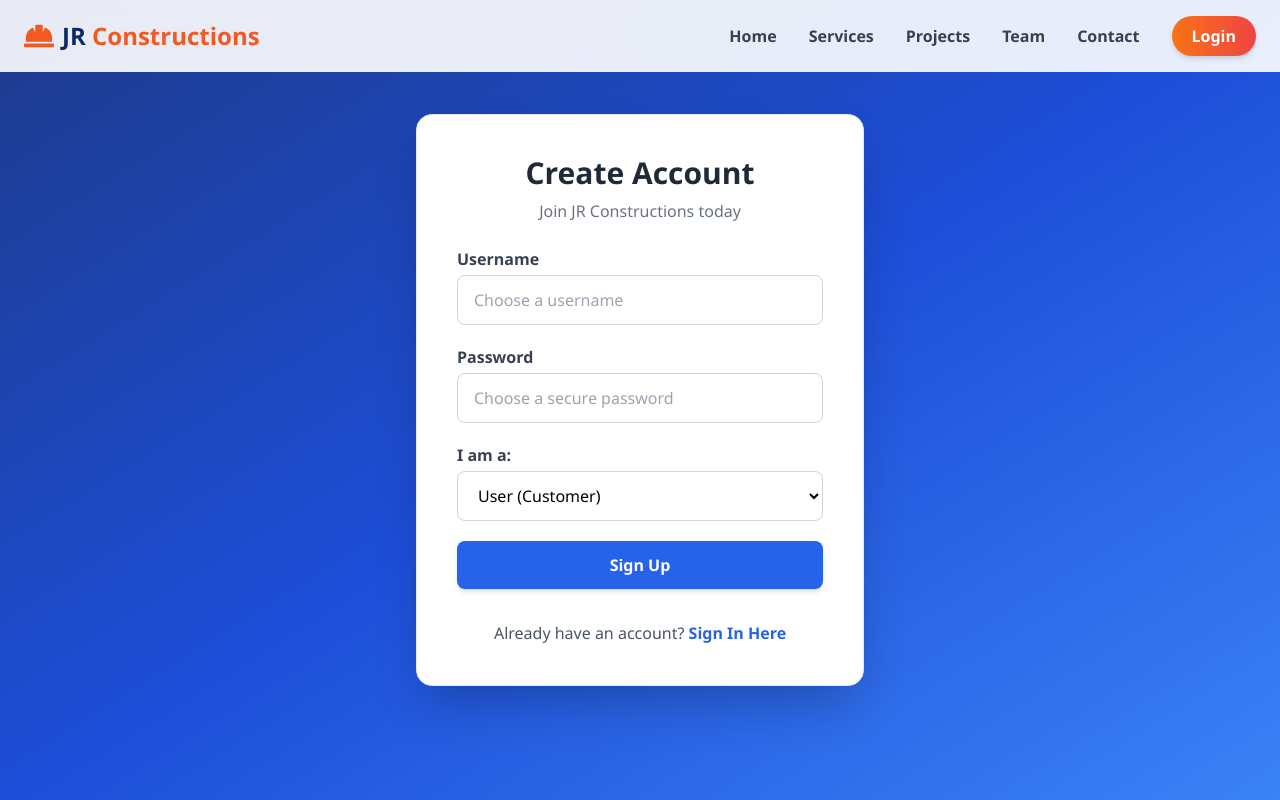
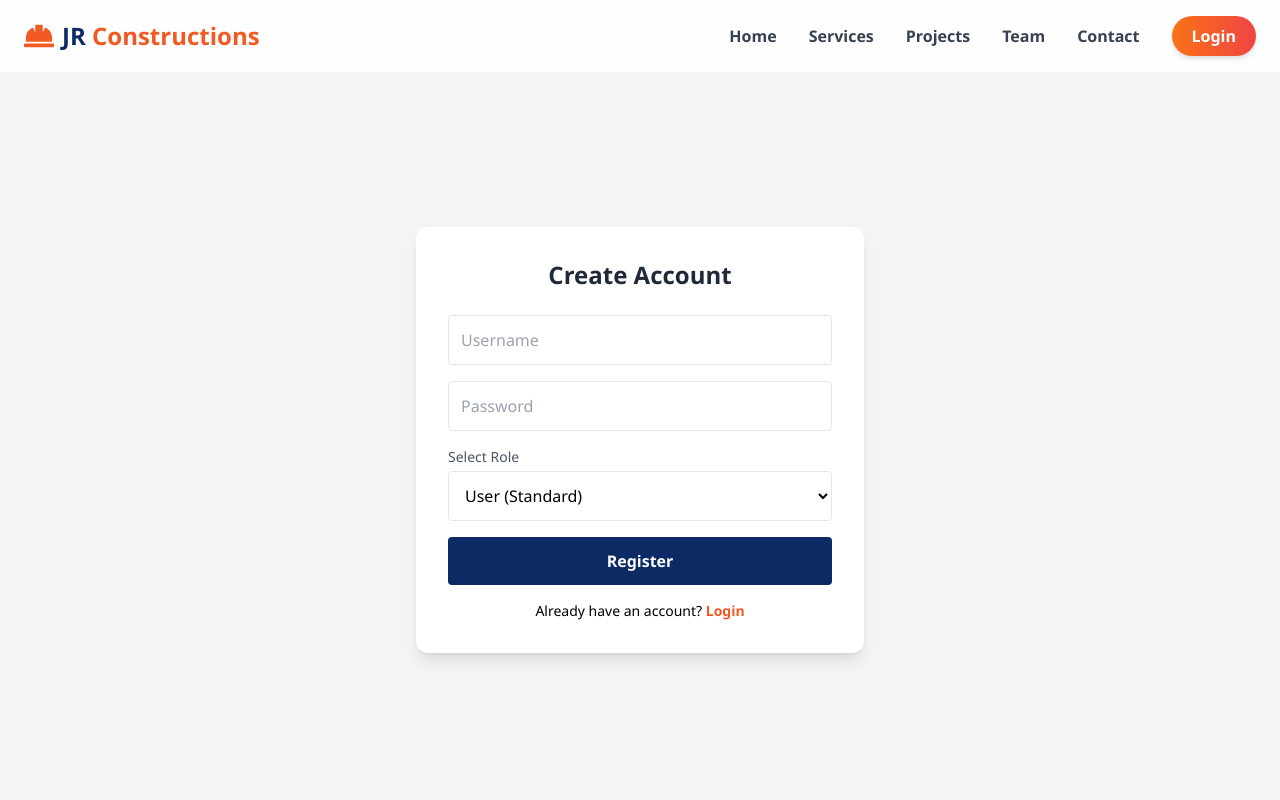
Before and after one commit to sagarvakare/SH-constructions, a React app in the folder frontend/: page /register in a window 1280 px wide. Built offline with nearby package versions, Linux system fonts and the light colour scheme; the HTML template or start-up script is replaced by a standard one.

Commit message:
Enhance authentication flow by adding user role to AuthResponse, updating login and registration components to handle roles, and improving UI elements for better user experience.

```diff
--- a/frontend/src/pages/Login.jsx
+++ b/frontend/src/pages/Login.jsx
@@ -1,17 +1,21 @@
-// src/pages/Login.jsx
 import { useState } from "react";
 import axios from "axios";
-import { Link } from "react-router-dom";
+import { Link, useNavigate } from "react-router-dom";
 
-// ACCEPT PROPS HERE vvv
 function Login({ onLogin }) {
   const [formData, setFormData] = useState({ username: "", password: "" });
   const [error, setError] = useState("");
   const [isLoading, setIsLoading] = useState(false);
+  const navigate = useNavigate();
 
-  const handleChange = (e) => {
-    setFormData({ ...formData, [e.target.name]: e.target.value });
-    setError("");
+  // SENIOR LEVEL: Function to decode JWT Token manually
+  // This ensures we get the role even if the backend response doesn't explicitly state it.
+  const parseJwt = (token) => {
+    try {
+      return JSON.parse(atob(token.split('.')[1]));
+    } catch (e) {
+      return null;
+    }
   };
 
   const handleLogin = async (e) => {
@@ -20,42 +24,90 @@ function Login({ onLogin }) {
     setError("");
 
     try {
-      // Use your Render Backend URL here
       const response = await axios.post(
         "https://jr-constructions-backend.onrender.com/auth/login",
         formData
       );
 
-      // CALL THE PARENT FUNCTION
-      onLogin(formData.username, response.data.token);
+      // 1. Get Token and Role from response
+      const token = response.data.token || response.data;
+      let role = response.data.role;
+
+      // 2. If role not in response, try to decode from JWT token
+      if (!role && token) {
+        const decoded = parseJwt(token);
+        role = decoded?.role || decoded?.roles; // Check for 'role' or 'roles' claim
+      }
+
+      // 3. Fallback if role still not found
+      if (!role) {
+        // Remove "ROLE_" prefix if present
+        const decoded = parseJwt(token);
+        if (decoded && decoded.role) {
+          role = decoded.role.replace(/^ROLE_/, '');
+        } else {
+          // Last resort fallback
+          role = formData.username.toLowerCase() === 'admin' ? 'ADMIN' : 'USER';
+        }
+      } else {
+        // Remove "ROLE_" prefix if present in the role from response
+        role = role.replace(/^ROLE_/, '');
+      }
+
+      // 4. Normalize Role (Always Uppercase)
+      const finalRole = role.toString().toUpperCase();
+
+      console.log("Login Success:", { username: formData.username, role: finalRole }); // Debug log
+
+      // 4. Send to App.jsx
+      onLogin(formData.username, token, finalRole);
 
     } catch (err) {
       console.error("Login Error:", err);
-      setError("Invalid username or password.");
+      const errorMessage = err.response?.data?.message || err.response?.data || err.message || "Login failed. Please check username/password.";
+      setError(typeof errorMessage === 'string' ? errorMessage : "Login failed. Please check username/password.");
     } finally {
       setIsLoading(false);
     }
   };
 
   return (
-    <div className="min-h-screen flex items-center justify-center bg-gray-100 px-4 pt-20">
-      <div className="bg-white p-8 rounded-xl shadow-lg w-full max-w-md border border-gray-200">
-        <h2 className="text-2xl font-bold text-center text-gray-800 mb-6">Sign In</h2>
+    <div className="min-h-screen flex items-center justify-center bg-gray-100 pt-20">
+      <div className="bg-white p-8 rounded-xl shadow-lg w-full max-w-md border-t-4 border-jr-blue">
+        <h2 className="text-2xl font-bold text-center text-gray-800 mb-6">Secure Login</h2>
 
-        {error && <div className="mb-4 p-3 bg-red-100 text-red-700 rounded-lg text-sm">{error}</div>}
+        {error && <div className="bg-red-100 text-red-700 p-3 rounded mb-4 text-sm font-bold">{error}</div>}
 
         <form onSubmit={handleLogin} className="space-y-5">
-          <input type="text" name="username" placeholder="Username" onChange={handleChange} className="w-full px-4 py-2 border rounded-lg" required />
-          <input type="password" name="password" placeholder="Password" onChange={handleChange} className="w-full px-4 py-2 border rounded-lg" required />
+          <div>
+            <label className="block text-sm font-medium text-gray-700 mb-1">Username</label>
+            <input
+              name="username"
+              onChange={e => setFormData({...formData, username: e.target.value})}
+              className="w-full p-3 border border-gray-300 rounded focus:ring-2 focus:ring-jr-orange outline-none"
+              required
+            />
+          </div>
+          <div>
+            <label className="block text-sm font-medium text-gray-700 mb-1">Password</label>
+            <input
+              name="password"
+              type="password"
+              onChange={e => setFormData({...formData, password: e.target.value})}
+              className="w-full p-3 border border-gray-300 rounded focus:ring-2 focus:ring-jr-orange outline-none"
+              required
+            />
+          </div>
 
-          <button type="submit" disabled={isLoading} className="w-full bg-blue-600 text-white py-3 rounded-lg font-bold hover:bg-blue-700 transition">
-            {isLoading ? "Checking..." : "Sign In"}
+          <button disabled={isLoading} className="w-full bg-jr-blue text-white py-3 rounded-lg font-bold hover:bg-blue-800 transition transform active:scale-95">
+            {isLoading ? "Verifying..." : "Login to Dashboard"}
           </button>
         </form>
 
-        <p className="mt-6 text-center text-gray-600 text-sm">
-          No account? <Link to="/register" className="text-blue-600 font-bold">Sign Up</Link>
-        </p>
+        <div className="mt-6 text-center border-t pt-4">
+          <p className="text-sm text-gray-500">Need an account?</p>
+          <Link to="/register" className="text-jr-orange font-bold hover:underline">Register New User</Link>
+        </div>
       </div>
     </div>
   );
--- a/frontend/src/pages/Register.jsx
+++ b/frontend/src/pages/Register.jsx
@@ -1,118 +1,64 @@
 import { useState } from "react";
 import axios from "axios";
-import { useNavigate, Link } from "react-router-dom";
+import { Link, useNavigate } from "react-router-dom";
 
 function Register() {
-  const [username, setUsername] = useState("");
-  const [password, setPassword] = useState("");
-  const [role, setRole] = useState("USER");
-  const [error, setError] = useState("");
-  const [isLoading, setIsLoading] = useState(false);
+  const [formData, setFormData] = useState({ username: "", password: "", role: "USER" });
   const navigate = useNavigate();
 
   const handleRegister = async (e) => {
     e.preventDefault();
-    setIsLoading(true);
-    setError("");
-
     try {
-      await axios.post("https://jr-constructions-clone.onrender.com/auth/register", {
-        username,
-        password,
-        role
-      });
-      alert("🎉 Account created! Redirecting to login...");
+      // Send role explicitly to backend
+      await axios.post("https://jr-constructions-backend.onrender.com/auth/register", formData);
+      alert(`Registration Successful! You can now login as ${formData.role}.`);
       navigate("/login");
     } catch (err) {
       console.error(err);
-      if (err.response && err.response.status === 400) {
-        setError("⚠️ This username is already taken.");
-      } else if (err.code === "ERR_NETWORK") {
-        setError("⚠️ Cannot connect to server. Is the backend running?");
-      } else {
-        setError("❌ Registration failed. Please try again.");
-      }
-    } finally {
-      setIsLoading(false);
+      alert("Registration failed. Try a different username.");
     }
   };
 
   return (
-    // BLUE BACKGROUND
-    <div className="min-h-screen flex items-center justify-center bg-gradient-to-br from-blue-900 via-blue-700 to-blue-500">
-
-      {/* WHITE CARD */}
-      <div className="bg-white p-10 rounded-2xl shadow-2xl w-full max-w-md border border-gray-200">
-
-        <h2 className="text-3xl font-bold text-center text-gray-800 mb-2">Create Account</h2>
-        <p className="text-center text-gray-500 mb-6">Join JR Constructions today</p>
-
-        {/* ERROR MESSAGE BOX */}
-        {error && (
-          <div className="mb-4 p-3 bg-red-100 border border-red-400 text-red-700 text-sm rounded-lg flex items-center">
-            {error}
-          </div>
-        )}
-
-        <form onSubmit={handleRegister} className="space-y-5">
-          <div>
-            <label className="block text-gray-700 font-semibold mb-1">Username</label>
-            <input
-              type="text"
-              className="w-full px-4 py-3 border border-gray-300 rounded-lg focus:outline-none focus:ring-2 focus:ring-blue-500 transition"
-              placeholder="Choose a username"
-              value={username}
-              onChange={(e) => setUsername(e.target.value)}
-              required
-            />
-          </div>
+    <div className="min-h-screen flex items-center justify-center bg-gray-100 pt-20">
+      <div className="bg-white p-8 rounded-xl shadow-lg w-full max-w-md">
+        <h2 className="text-2xl font-bold text-center mb-6 text-gray-800">Create Account</h2>
+        <form onSubmit={handleRegister} className="space-y-4">
+          <input
+            type="text"
+            placeholder="Username"
+            onChange={e => setFormData({...formData, username: e.target.value})}
+            className="w-full p-3 border rounded"
+            required
+          />
+          <input
+            type="password"
+            placeholder="Password"
+            onChange={e => setFormData({...formData, password: e.target.value})}
+            className="w-full p-3 border rounded"
+            required
+          />
 
           <div>
-            <label className="block text-gray-700 font-semibold mb-1">Password</label>
-            <input
-              type="password"
-              className="w-full px-4 py-3 border border-gray-300 rounded-lg focus:outline-none focus:ring-2 focus:ring-blue-500 transition"
-              placeholder="Choose a secure password"
-              value={password}
-              onChange={(e) => setPassword(e.target.value)}
-              required
-            />
-          </div>
-
-          <div>
-            <label className="block text-gray-700 font-semibold mb-1">I am a:</label>
+            <label className="block text-sm text-gray-600 mb-1">Select Role</label>
             <select
-              value={role}
-              onChange={(e) => setRole(e.target.value)}
-              className="w-full px-4 py-3 border border-gray-300 rounded-lg focus:outline-none focus:ring-2 focus:ring-blue-500 bg-white"
+              onChange={e => setFormData({...formData, role: e.target.value})}
+              className="w-full p-3 border rounded bg-white"
             >
-              <option value="USER">User (Customer)</option>
-              <option value="ADMIN">Admin (Builder)</option>
+              <option value="USER">User (Standard)</option>
+              <option value="ADMIN">Admin (Manager)</option>
             </select>
           </div>
 
-          <button
-            type="submit"
-            disabled={isLoading}
-            className={`w-full font-bold py-3 rounded-lg text-white shadow-md transition duration-300 ${
-              isLoading
-                ? "bg-gray-400 cursor-not-allowed"
-                : "bg-blue-600 hover:bg-blue-700 hover:shadow-lg"
-            }`}
-          >
-            {isLoading ? "Creating Account..." : "Sign Up"}
+          <button className="w-full bg-jr-blue text-white py-3 rounded font-bold hover:bg-blue-800 transition">
+            Register
           </button>
         </form>
-
-        <p className="mt-8 text-center text-gray-600">
-          Already have an account?{" "}
-          <Link to="/login" className="text-blue-600 hover:text-blue-800 font-bold transition">
-            Sign In Here
-          </Link>
+        <p className="mt-4 text-center text-sm">
+           Already have an account? <Link to="/login" className="text-jr-orange font-bold">Login</Link>
         </p>
       </div>
     </div>
   );
 }
-
 export default Register;
```
Also changed, not shown: 2 other files (tests, documents, lock files or other folders).
